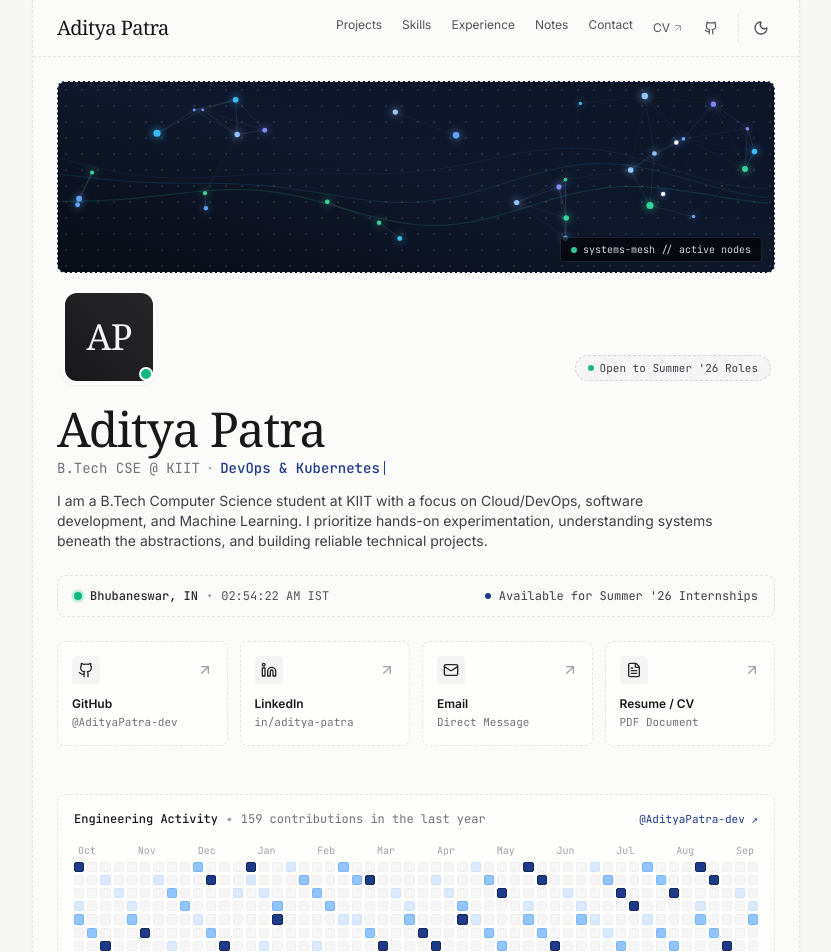
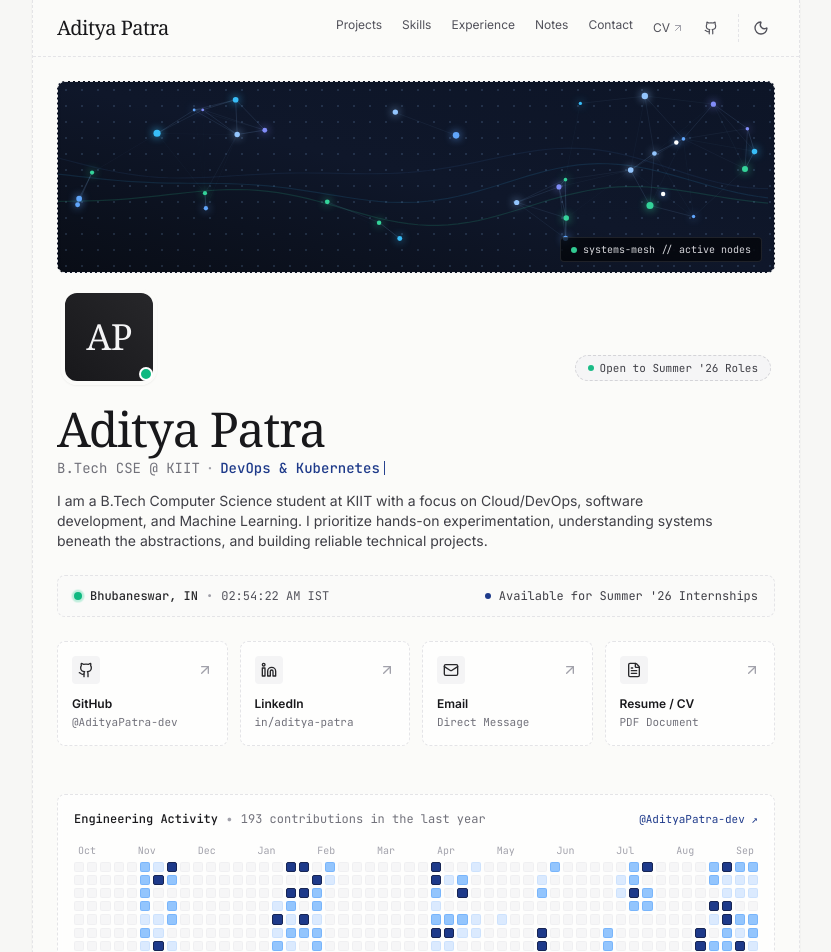
Before and after one commit to AdityaPatra-dev/portfolio, a React (Vite) app: page / in a window 1280 px wide. Shown: the top 952 px of the page, without its empty margins (224-1055 px from the left). Built offline with nearby package versions, Linux system fonts and the light colour scheme; a web font is replaced by a local one.

Commit message:
feat: natural sprint-clustered github contributions with organic bursts and empty valleys

```diff
--- a/src/components/GithubHeatmap.tsx
+++ b/src/components/GithubHeatmap.tsx
@@ -9,42 +9,60 @@ interface DayData {
 export const GithubHeatmap: React.FC = () => {
   const [hoveredDay, setHoveredDay] = useState<DayData | null>(null);
 
-  // Generate realistic, clean commit history for 52 weeks (364 days)
+  // Generate realistic clustered commit activity: sprint bursts and quiet valleys
   const { weeks, totalContributions } = useMemo(() => {
     const weeksList: DayData[][] = [];
     const today = new Date();
     let total = 0;
 
-    // Build day list starting from 364 days ago up to today
+    // Distinct engineering sprint periods (days from 0 to 363)
+    const sprints = [
+      { start: 35, end: 55, intensity: 0.72 },   // SIH 2026 sprint (TAARAK Flutter & SQLite)
+      { start: 108, end: 134, intensity: 0.74 }, // CloudArena k3d & Chaos Mesh
+      { start: 188, end: 210, intensity: 0.68 }, // LLM / RAG PyTorch experiments
+      { start: 246, end: 252, intensity: 0.80 }, // Hackathon weekend
+      { start: 285, end: 305, intensity: 0.65 }, // CKA labs & container security
+      { start: 334, end: 363, intensity: 0.75 }, // Recent sprint & portfolio infrastructure
+    ];
+
+    // Seeded pseudo-random number generator for deterministic stability
+    let seed = 428174;
+    const rand = () => {
+      seed = (seed * 16807) % 2147483647;
+      return (seed - 1) / 2147483646;
+    };
+
     const days: DayData[] = [];
-    for (let i = 363; i >= 0; i--) {
+    for (let i = 0; i < 364; i++) {
       const d = new Date();
-      d.setDate(today.getDate() - i);
+      d.setDate(today.getDate() - (363 - i));
       const dateStr = d.toISOString().split('T')[0];
 
-      // Pseudo-random but deterministic activity matching realistic development
-      const dayOfWeek = d.getDay(); // 0 = Sun, 6 = Sat
-      const month = d.getMonth();
-      const dayNum = d.getDate();
-
-      // Seed calculation
-      const seed = (month * 37 + dayNum * 11 + dayOfWeek * 17) % 100;
+      const sprint = sprints.find((sp) => i >= sp.start && i <= sp.end);
       let count = 0;
       let level = 0;
 
-      // Sparse, realistic commit distribution (~20% active days, 1-3 commits)
-      if (seed >= 94) {
+      if (sprint) {
+        // High density during project sprint periods (clusters near each other)
+        if (rand() < sprint.intensity) {
+          const r = rand();
+          if (r > 0.75) {
             count = 3;
             level = 3;
-      } else if (seed >= 86) {
+          } else if (r > 0.35) {
             count = 2;
             level = 2;
-      } else if (seed >= 77) {
+          } else {
             count = 1;
             level = 1;
+          }
+        }
       } else {
-        count = 0;
-        level = 0;
+        // Outside sprints: mostly empty, with very rare isolated commit (~2%)
+        if (rand() < 0.02) {
+          count = 1;
+          level = 1;
+        }
       }
 
       total += count;
@@ -55,7 +73,7 @@ export const GithubHeatmap: React.FC = () => {
       });
     }
 
-    // Chunk into 52 weeks of 7 days
+    // Chunk into 52 columns (weeks) of 7 rows (days)
     for (let i = 0; i < 52; i++) {
       weeksList.push(days.slice(i * 7, (i + 1) * 7));
     }
```
Lines whose indentation alone changed are shown as unchanged.
